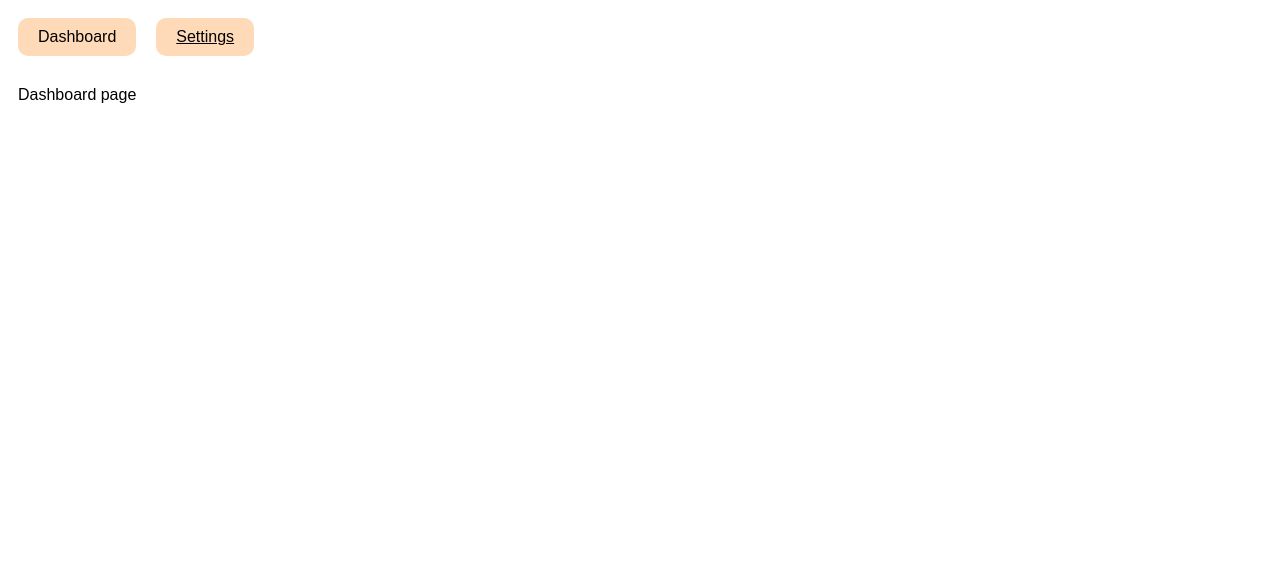
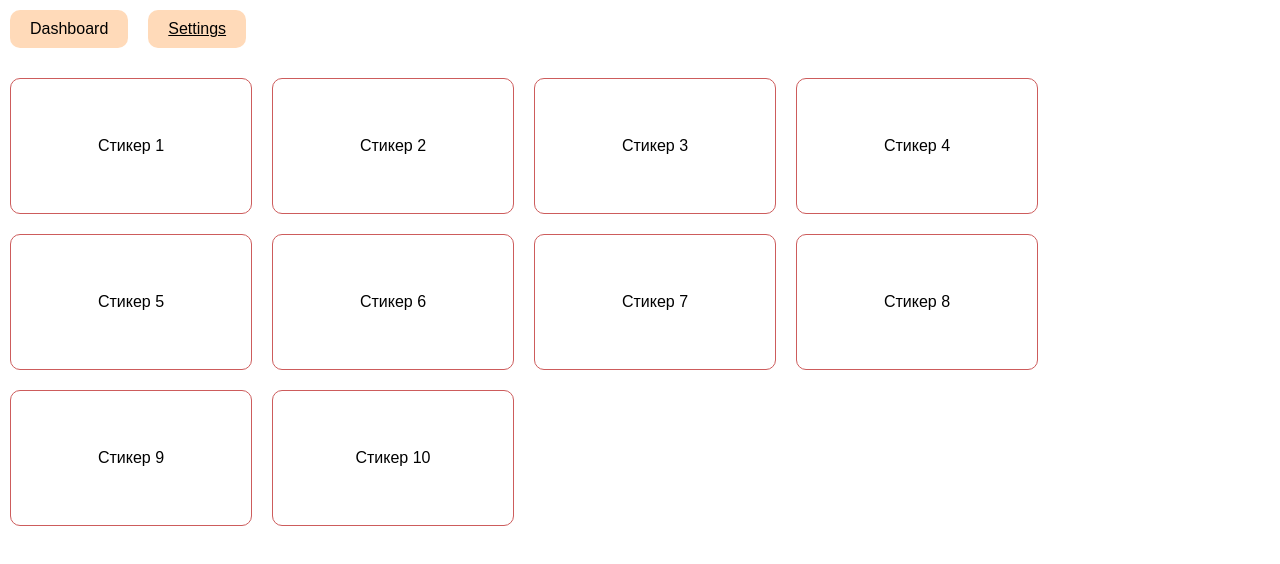
Before and after one commit to idomyshev/mobicult-technical-task, a Nuxt app: page / in a window 1280 px wide. Shown: the top 564 px of the page. Built offline with nearby package versions, Linux system fonts and the light colour scheme.

Commit message:
init: stickers view

```diff
--- a/app.vue
+++ b/app.vue
@@ -1,10 +1,10 @@
 <script lang="ts" setup>
-import {tabs} from "~/settings/tabs";
+import { tabs } from "~/settings/tabs";
 import Tabs from "~/components/Tabs.vue";
 </script>
 <template>
   <div class="app-container">
-    <Tabs :items="tabs"/>
+    <Tabs :items="tabs" />
     <NuxtPage />
   </div>
 </template>
--- /dev/null
+++ b/components/Sticker.vue
@@ -0,0 +1,40 @@
+<script setup lang="ts">
+import type {PropType} from "vue";
+import type {Sticker} from "~/types";
+
+defineProps({
+  item: {
+    type: Object as PropType<Sticker>,
+    required: true
+  }
+})
+</script>
+
+<template>
+  <div class="sticker">
+    <div class="sticker__inner">
+      {{ item.text }}
+    </div>
+  </div>
+</template>
+
+<style scoped lang="scss">
+.sticker {
+  padding: 20px;
+  border: 1px solid indianred;
+  border-radius: 10px;
+  display: flex;
+  justify-content: center;
+  align-items: center;
+
+  &__inner {
+    overflow: hidden;
+    width: 200px;
+    height: 94px;
+    display: flex;
+    justify-content: center;
+    align-items: center;
+    text-align: center;
+  }
+}
+</style>
--- /dev/null
+++ b/mockData/stickersMock.ts
@@ -0,0 +1,8 @@
+import type {Sticker} from "~/types";
+
+export const stickersMock: Sticker[] = Array.from({length: 10}, (_, i) => i)
+    .map((index) => {
+        return {
+            text: `Стикер ${index + 1}`
+        } as Sticker;
+    })
--- a/nuxt.config.ts
+++ b/nuxt.config.ts
@@ -1,7 +1,10 @@
 export default defineNuxtConfig({
   compatibilityDate: '2024-11-01',
   devtools: { enabled: true },
+
   css: [
     '~/scss/main.scss'
   ],
+
+  modules: ['@pinia/nuxt'],
 })
--- a/package.json
+++ b/package.json
@@ -1,5 +1,5 @@
 {
-  "name": "nuxt-app",
+  "name": "technical-task-20250115",
   "private": true,
   "type": "module",
   "scripts": {
@@ -10,7 +10,10 @@
     "postinstall": "nuxt prepare"
   },
   "dependencies": {
+    "@pinia/nuxt": "^0.9.0",
     "nuxt": "^3.15.1",
+    "pinia": "^2.3.0",
+    "uuid": "^11.0.5",
     "vue": "latest",
     "vue-router": "latest"
   },
--- a/pages/index.vue
+++ b/pages/index.vue
@@ -1,15 +1,20 @@
 <script setup lang="ts">
+import {storeToRefs} from "pinia";
 
+const stickerStore = useStickersStore();
+const { stickers } = storeToRefs(stickerStore)
 </script>
-
 <template>
-<div class="dashboard-page">
-  Dashboard page
-</div>
+  <div class="dashboard-page">
+    <Sticker v-for="item in stickers" :item="item" />
+  </div>
 </template>
 
 <style lang="scss" scoped>
 .dashboard-page {
-
+  width: 100%;
+  display: flex;
+  gap: 20px;
+  flex-wrap: wrap;
 }
 </style>
--- a/scss/main.scss
+++ b/scss/main.scss
@@ -5,4 +5,7 @@ html {
 
 html, body, #__nuxt {
   height: 100%;
+  width: 100%;
+  margin: 0;
+  padding: 0;
 }
--- /dev/null
+++ b/stores/stickersStore.ts
@@ -0,0 +1,26 @@
+import {defineStore} from 'pinia';
+import type {Sticker} from "~/types";
+import {stickersMock} from "~/mockData/stickersMock";
+
+export const useStickersStore = defineStore('stickersStore', () => {
+    const stickers = ref<Sticker[]>(stickersMock);
+
+    const addSticker = (item: Sticker) => {
+        stickers.value.push(item);
+    }
+
+    const deleteSticker = (index: number) => {
+        stickers.value.splice(index, 1);
+    }
+
+    const editSticker = (index: number, item: Sticker) => {
+        stickers.value[index] = item;
+    }
+
+    return {
+        stickers,
+        addSticker,
+        editSticker,
+        deleteSticker,
+    }
+})
--- a/types/index.ts
+++ b/types/index.ts
@@ -2,3 +2,7 @@ export interface Tab {
     label: string;
     name: string;
 }
+
+export interface Sticker {
+    text: string;
+}
```
Also changed, not shown: error.vue (+6 -4 lines), 1 other file (tests, documents, lock files or other folders).
